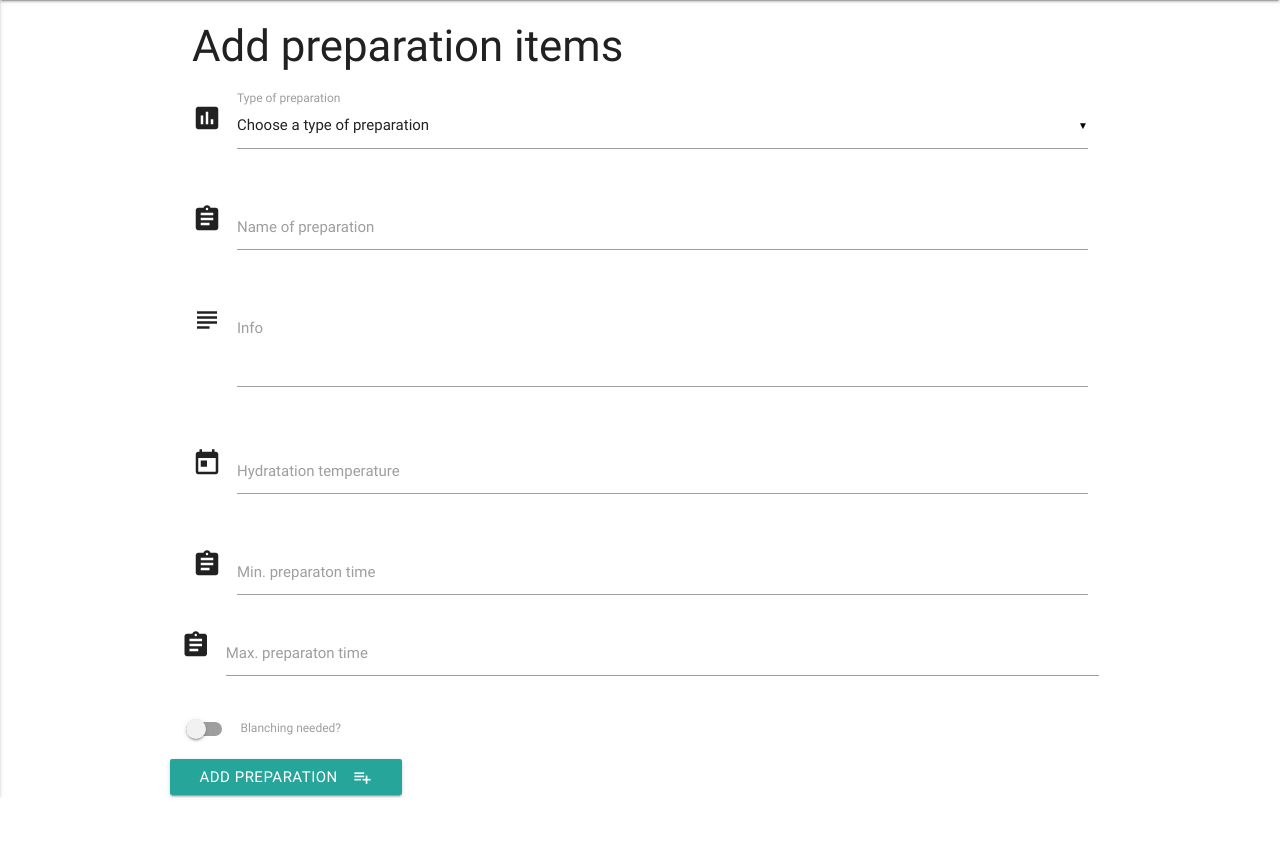
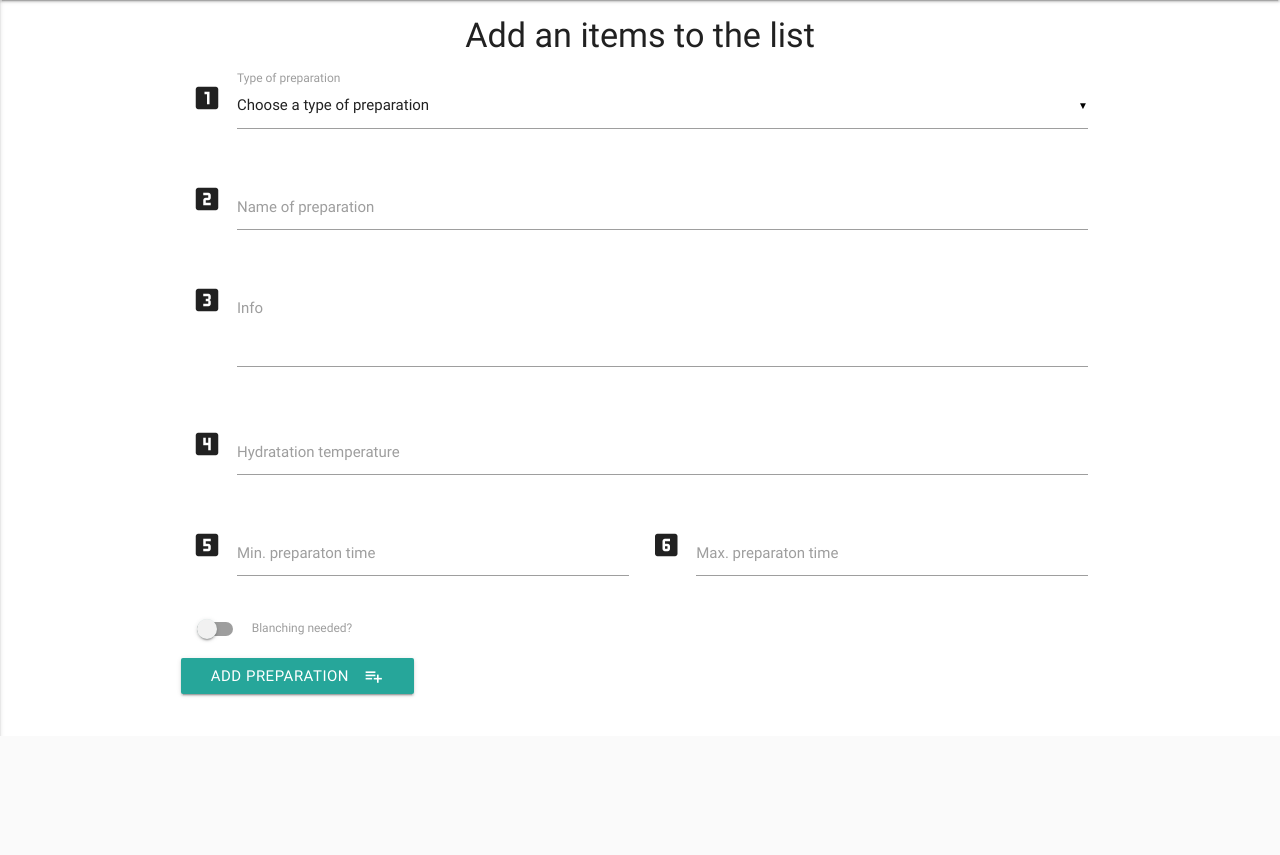
Before and after one commit to Rhyl1/Dehydratation-guide, a Flask app: page /additems in a window 1280 px wide. Shown: the part 64-919 px from the top of the page. After the commit the page ends 800 px from the top, so only its background shows below. Run offline with Flask 2, Linux system fonts and the light colour scheme; data that the repository does not hold is empty; some libraries are stand-ins or nearby versions.

Commit message:
added custom icons and styles to lists of items

```diff
--- a/run.py
+++ b/run.py
@@ -49,7 +49,7 @@ def edit_item(item_id):
 def update_item(item_id):
     items = mongo.db.items
     items.update({"_id": ObjectId(item_id)},
-    {  'description' : request.form.get('discription'),
+    {  'description' : request.form.get('description'),
         'type_sort' : request.form.get('type_sort'),
         'info' : request.form.get('info'),
         'hydra_temp' : request.form.get('hydra_temp'),
--- a/static/css/style.css
+++ b/static/css/style.css
@@ -23,3 +23,18 @@ nav .brand-logo {
 nav ul a {
     color: #2196F3;
 }
+
+h4 {
+    text-align: center;
+}
+
+
+.collapsible-header {
+    border-color: #2196F3;
+    border-style: ridge;
+}
+
+.collapsible-body {
+    border-color: #2196F3;
+    border-style: ridge;
+}
--- a/templates/additems.html
+++ b/templates/additems.html
@@ -1,12 +1,12 @@
 {% extends 'base.html'%}
 {% block content %}
 
-<h3>Add preparation items</h3>
+<h4>Add an items to the list</h4>
 <div class="row">
     <form action="{{ url_for('insert_item') }}" method="POST" class="col s12">
 <div class="row">
     <div class="input-field col s12">
-    <i class="material-icons prefix">poll</i>
+    <i class="material-icons prefix">looks_one</i>
     <select id="type" name="type_sort">
       <option value="" disabled selected>Choose a type of preparation</option>
       {% for type in types%}
@@ -19,35 +19,35 @@
 
       <div class="row">
         <div class="input-field col s12">
-          <i class="material-icons prefix">assignment</i>
+          <i class="material-icons prefix">looks_two</i>
           <input id="description" name="description" type="text" class="validate">
           <label for="icon_prefix">Name of preparation</label>
         </div>
     </div>
         <div class="row">
             <div class="input-field col s12">
-            <i class="material-icons prefix">subject</i>
+            <i class="material-icons prefix">looks_3</i>
             <textarea id="info" name="info" class="materialize-textarea"></textarea>
             <label for="icon_telephone">Info</label>
             </div>
         </div>
         <div class="row">
         <div id="matfix" class="input-field col s12">
-          <i class="material-icons prefix">today</i>
+          <i class="material-icons prefix">looks_4</i>
           <input id="hydra_temp" name="hydra_temp" type="text">
           <label for="icon_prefix">Hydratation temperature</label>
         </div>
         <!--  -->
     </div>
     <div class="row">
-        <div class="input-field col s12">
-          <i class="material-icons prefix">assignment</i>
+        <div class="input-field col s6">
+          <i class="material-icons prefix">looks_5</i>
           <input id="hydra_time_min" name="hydra_time_min" type="text" class="validate">
           <label for="icon_prefix">Min. preparaton time</label>
         </div>
-        <div class="row">
-        <div class="input-field col s12">
-          <i class="material-icons prefix">assignment</i>
+
+        <div class="input-field col s6">
+          <i class="material-icons prefix">looks_6</i>
           <input id="hydra_time_max" name="hydra_time_max" type="text" class="validate">
           <label for="icon_prefix">Max. preparaton time</label>
         </div>
--- a/templates/edititem.html
+++ b/templates/edititem.html
@@ -6,7 +6,7 @@
         <div class="row">
             <div class="row">
                 <div class="input-field col s12">
-                    <i class="material-icons prefix">poll</i>
+                    <i class="material-icons prefix">restaurant_menu</i>
                     <select id="types" name="type_sort">
                   <option value="" disabled selected>Choose the type of item to be prepared</option>
                   {% for type in types %}
@@ -29,7 +29,7 @@
         <div class="row">
             <div class="input-field col s12">
                 <i class="material-icons prefix">subject</i>
-                <textarea name="info" id="info" class="materialize-textarea">{{item.task_info}}</textarea>
+                <textarea name="info" id="info" class="materialize-textarea">{{item.info}}</textarea>
                 <label for="icon_telephone">Info</label>
             </div>
         </div>
--- a/templates/types.html
+++ b/templates/types.html
@@ -3,11 +3,14 @@
 <div class="row">
 
     <h3>Types of Preparations</h3>
+
+    <div class="row">
+        <a href="{{url_for('add_types')}}" class="waves-effect waves-light btn btn_small red">Add</a>
     <ul class="collapsible" data-collapsible="accordion">
         {% for type in types %}
         <li>
             <div class="collapsible-header">
-                <a href="{{url_for('add_types')}}" class="waves-effect waves-light btn btn_small red">Add</a>
+                <!-- <a href="{{url_for('add_types')}}" class="waves-effect waves-light btn btn_small red">Add</a> -->
                 <a href="{{url_for('edit_type', type_id=type._id)}}" class="waves-effect waves-light btn btn_small blue">Edit</a>
                 <a href="{{url_for('delete_type', type_id=type._id)}}" class="waves-effect waves-light btn btn_small">Del</a>
 
```
